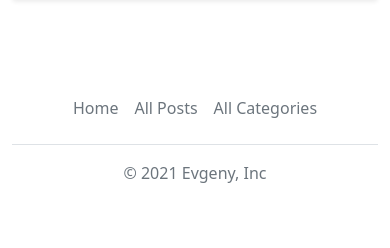
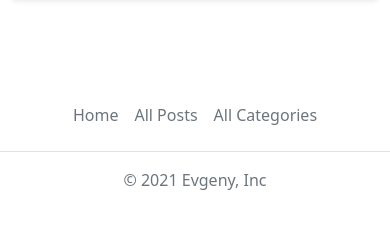
Before and after one commit to IvanovE/website, a Django app: page /posts in a window 390 px wide. Shown: the part 2350-2598 px from the top of the page. Before the commit the page ends 2533 px from the top, so only its background shows below. Run offline with Django 3.2, Linux system fonts and the light colour scheme; data comes from the database, SQL or seed files in the repository; both versions use the stored data as it was after the commit; some libraries are stand-ins or nearby versions.

Commit message:
footer, index, regsiter css fixed

```diff
--- a/blog/static/blog/categories.css
+++ b/blog/static/blog/categories.css
@@ -1,3 +1,7 @@
+body {
+  height: 100%;
+}
+
 #stored-posts {
   margin: 3rem auto 3rem auto;
   padding: 2rem;
--- a/blog/static/blog/login-register.css
+++ b/blog/static/blog/login-register.css
@@ -57,7 +57,7 @@ body {
   margin-bottom: 15px;
 }
 
-.errorlist ul {
+.errorlist {
     margin: 0;
     padding: 0;
 }
--- a/blog/static/blog/read-later-page.css
+++ b/blog/static/blog/read-later-page.css
@@ -1,3 +1,7 @@
+body {
+  height: 100%;
+}
+
 #stored-posts {
   margin: 8rem auto 3rem auto;
   padding: 2rem;
--- a/blog/templates/blog/all-posts.html
+++ b/blog/templates/blog/all-posts.html
@@ -13,7 +13,7 @@
 
   <div class="album py-5">
     <h2 class="all-posts-title">All posts!</h2>
-    <div class="container">
+    <div class="container foo">
         <div class="row row-cols-1 row-cols-sm-2 row-cols-md-3 g-3">
             {% for post in posts %}
                 {% include 'blog/includes/post.html' %}
--- a/static/base.css
+++ b/static/base.css
@@ -1,3 +1,11 @@
+html {
+  height: 100%;
+}
+
+body {
+    position: relative;
+}
+
 .form-control-dark {
   color: #fff;
   background-color: var(--bs-dark);
@@ -26,3 +34,14 @@
 .gap {
   gap: 1.5rem;
 }
+
+.footer {
+    position: absolute;
+    bottom: 0;
+    width: 100%;
+}
+
+
+.foo {
+    margin-bottom: 200px;
+}
--- a/templates/base.html
+++ b/templates/base.html
@@ -15,7 +15,7 @@
     {% block css_files %}{% endblock %}
 </head>
 
-
+<body>
     <header class="p-3 bg-dark text-white">
         <div class="container">
           <div class="d-flex flex-wrap align-items-center justify-content-center justify-content-lg-start">
@@ -45,12 +45,16 @@
         </div>
     </header>
 
+
+
             {% block content %}
 
             {% endblock %}
 
-<div class="container">
-  <footer class="py-3 my-4">
+
+
+
+          <footer class="py-3 my-4 footer">
             <ul class="nav justify-content-center border-bottom pb-3 mb-3">
               <li class="nav-item"><a href="{% url 'starting-page' %}" class="nav-link px-2 text-muted">Home</a></li>
               <li class="nav-item"><a href="{% url 'posts-page' %}" class="nav-link px-2 text-muted">All Posts</a></li>
@@ -61,7 +65,8 @@
             </ul>
             <p class="text-center text-muted">© 2021 Evgeny, Inc</p>
           </footer>
-</div>
 
 
+
+</body>
 </html>
```
Also changed, not shown: blog/static/blog/index.css (+32 -0 lines), db.sqlite3. Lines whose indentation alone changed are shown as unchanged.
